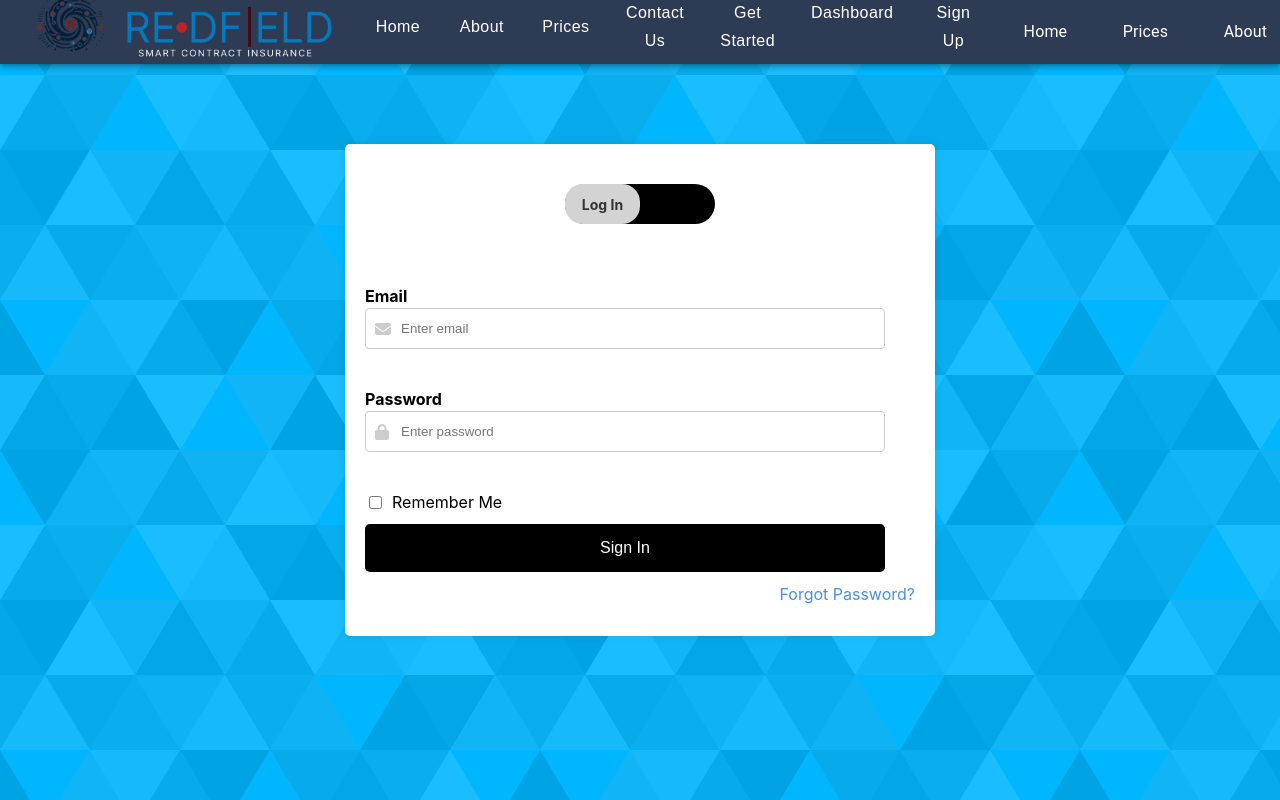
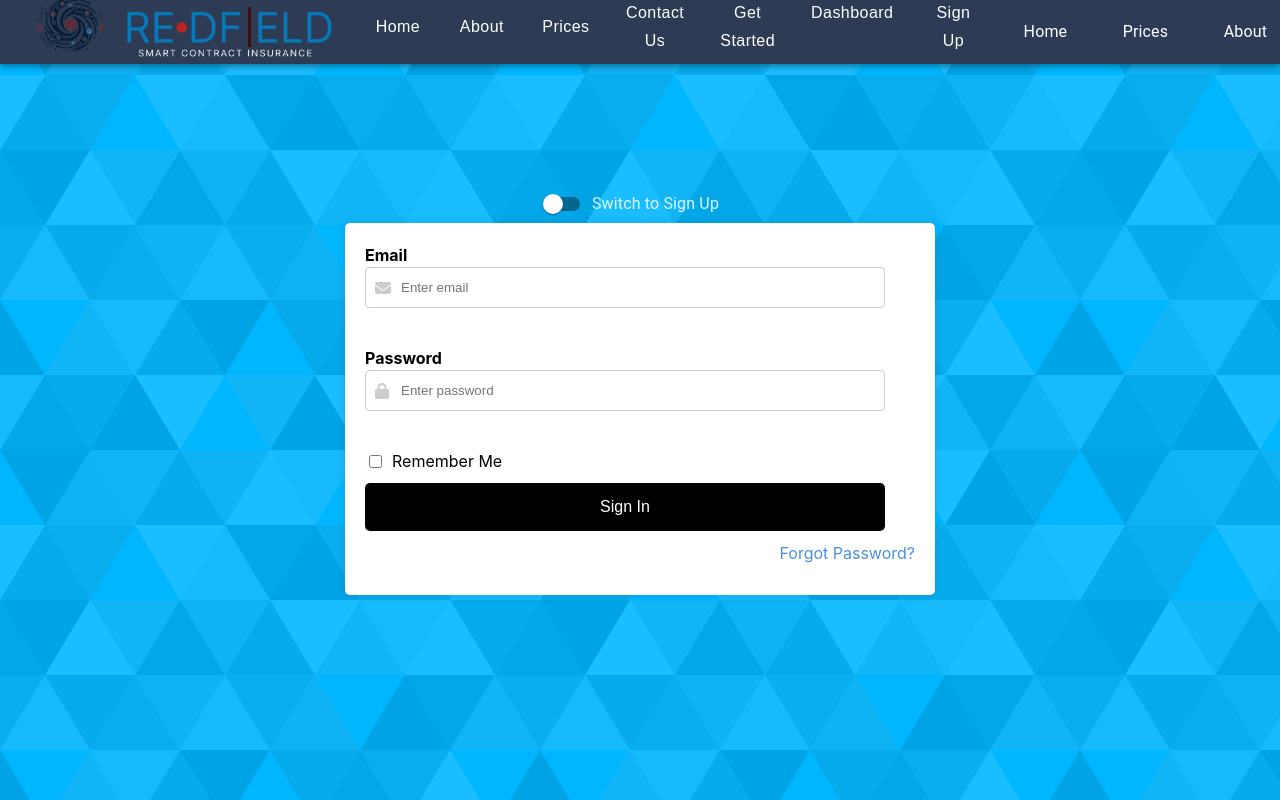
Before and after one commit to ControlYourPotatoes/redfield-react, a React (Vite) app: page /SignInUpForm in a window 1280 px wide. Built offline with nearby package versions, Linux system fonts and the light colour scheme; no server answers.

Commit message:
changed 3 files

```diff
--- a/src/components/pages/AccountMenu.tsx
+++ b/src/components/pages/AccountMenu.tsx
@@ -11,15 +11,25 @@ import Tooltip from '@mui/material/Tooltip';
 import PersonAdd from '@mui/icons-material/PersonAdd';
 import Settings from '@mui/icons-material/Settings';
 import Logout from '@mui/icons-material/Logout';
+import LogoutButton from './Logout';
+import PublicIcon from '@mui/icons-material/Public';
+import { useNavigate } from 'react-router-dom';
 
 export default function AccountMenu() {
   const [anchorEl, setAnchorEl] = React.useState<null | HTMLElement>(null);
   const open = Boolean(anchorEl);
+  const navigate = useNavigate();
+
   const handleClick = (event: React.MouseEvent<HTMLElement>) => {
     setAnchorEl(event.currentTarget);
   };
   const handleClose = () => {
     setAnchorEl(null);
+  };
+
+   // Define an event handler for navigating to the dashboard
+   const handleNavigateToDashboard = () => {
+    navigate('/Dashboard');
   };
   return (
     <React.Fragment>
@@ -75,12 +85,15 @@ export default function AccountMenu() {
         }}
         transformOrigin={{ horizontal: 'right', vertical: 'top' }}
         anchorOrigin={{ horizontal: 'right', vertical: 'bottom' }}
-      >
+        >
         <MenuItem onClick={handleClose}>
           <Avatar /> Profile
         </MenuItem>
-        <MenuItem onClick={handleClose}>
-          <Avatar /> My account
+        <MenuItem onClick={handleNavigateToDashboard}>
+        <ListItemIcon>
+            <PublicIcon fontSize="small" />
+          </ListItemIcon>
+          Dashboard
         </MenuItem>
         <Divider />
         <MenuItem onClick={handleClose}>
@@ -99,7 +112,7 @@ export default function AccountMenu() {
           <ListItemIcon>
             <Logout fontSize="small" />
           </ListItemIcon>
-          Logout
+          <LogoutButton/>
         </MenuItem>
       </Menu>
     </React.Fragment>
--- /dev/null
+++ b/src/components/pages/Logout.tsx
@@ -0,0 +1,23 @@
+import React from 'react';
+import { useNavigate } from 'react-router-dom';
+
+const LogoutButton = () => {
+  const navigate = useNavigate();
+
+  const handleLogout = () => {
+    // Clear the authentication token
+    localStorage.removeItem('authToken');
+
+    // Update any global state or context as necessary
+    // For example, if using a context to store user info or authentication state
+
+    // Redirect to login page or home
+    navigate('/login');
+  };
+
+  return (
+    <button onClick={handleLogout}>Logout</button>
+  );
+};
+
+export default LogoutButton;
--- a/src/components/pages/SignUpform.tsx
+++ b/src/components/pages/SignUpform.tsx
@@ -1,15 +1,16 @@
 import { useState } from 'react';
 import { Formik, Form, Field, ErrorMessage, FormikHelpers} from 'formik';
 import * as Yup from 'yup';
-import styled from 'styled-components';
+import styled, {css}from 'styled-components';
 import { FontAwesomeIcon } from '@fortawesome/react-fontawesome';
 import { faEnvelope, faLock, faUser, faPhone, faUserAlt } from '@fortawesome/free-solid-svg-icons';
 import axios from 'axios';
 import { useNavigate } from 'react-router-dom';
+import { FormControlLabel, Switch} from '@mui/material';
 
 
 type FormContainerProps = {
-  show: boolean;
+  $show?: boolean;
 };
 
 // Interfaces for the form values
@@ -51,9 +52,10 @@ height: 100vh;
 position: relative;
 `;
 
-const FormContainer =  styled.div<{ show?: boolean }>`
- opacity: ${({ show }) => (show ? 1 : 0)};
- display: ${({ show }) => (show ? 'flex' : 'none')};
+const FormContainer = styled.div<FormContainerProps>`
+  ${({ $show }) => css`
+    opacity: ${$show ? 1 : 0};
+    display: ${$show ? 'flex' : 'none'};
     flex-direction: column;
     transition: all 0.5s ease;
     width: 100%;
@@ -64,7 +66,8 @@ const FormContainer =  styled.div<{ show?: boolean }>`
     background-color: white;
     max-height: 890px;
     color: black;
- margin-bottom: 20px; /* Adjust spacing between form and button */
+    margin-bottom: 20px;
+  `}
 `;
 
 const InputWrapper = styled.div`
@@ -258,8 +261,8 @@ const forgotPasswordSchema = Yup.object().shape({
     const [LogInError, setLogInError] = useState('');
 
 
-  const toggleForm = () => {
-    setIsSignUp(!isSignUp);
+    const toggleForm = (event: React.ChangeEvent<HTMLInputElement>, checked: boolean) => {
+      setIsSignUp(checked);
       setShowForgotPassword(false);
     };
 
@@ -324,45 +327,40 @@ const forgotPasswordSchema = Yup.object().shape({
     paddingTop: isSignUp ? '150px' : '0', // Or any other value that suits your design
   };
 
- // Example onSubmit method for the sign-up form
- const handleSignUpSubmit = async (values: SignUpFormValues,
-  { setSubmitting }: FormikHelpers<SignUpFormValues>
-) => {
+
+
+    const handleSignUpSubmit = async (values: SignUpFormValues, { setSubmitting }: FormikHelpers<SignUpFormValues>) => {
       try {
-
-    const response = await axios.post('http://localhost:8080/api/signup', values);
-    console.log('Sign Up Success',values, response.data);
-    // Here you could redirect the user or show a success message
-    navigate('/dashboard');
-  }  catch (error: any) {
+        await axios.post('http://localhost:8080/api/signup', values);
+        navigate('/dashboard'); // Navigate to dashboard upon successful signup
+      } catch (error: any) {
         console.error('Sign Up Error', error?.response?.data || 'An error occurred');
-    setSignUpError('Failed to sign up. Please try again.');
       } finally {
         setSubmitting(false);
       }
     };
 
-  // Handle form submission for sign-in
-  const handleLoginSubmit = async (
-    values: LoginFormValues,
-    { setSubmitting }: FormikHelpers<LoginFormValues>
-  ) => {
+  //submit login
+    const handleLoginSubmit = async (values: LoginFormValues, { setSubmitting }: FormikHelpers<LoginFormValues>) => {
       try {
-      const response = await axios.post('http://localhost:8080/api/login', values);
-      console.log('Login Success', response.data);
-      // Handle successful login, e.g., navigate to dashboard or store JWT token
-      navigate('/dashboard');
+        await axios.post('http://localhost:8080/api/login', values);
+        navigate('/dashboard'); // Navigate to dashboard upon successful login
       } catch (error: any) {
         console.error('Login Error', error?.response?.data || 'An error occurred');
-      setLogInError('email already in system');
       } finally {
         setSubmitting(false);
       }
     };
 
   return (
-    <Container style={containerStyle}>
-      <FormContainer show={!isSignUp}>
+    <Container>
+      <FormControlLabel
+        control={<Switch checked={isSignUp} onChange={toggleForm} color="primary" />}
+        label={isSignUp ? 'Switch to Sign In' : 'Switch to Sign Up'}
+      />
+
+      {/* Log-In Form */}
+      <FormContainer $show={!isSignUp}>
         <Formik
           initialValues={initialValuesLogin}
           validationSchema={signInSchema}
@@ -370,11 +368,6 @@ const forgotPasswordSchema = Yup.object().shape({
         >
           {({ isSubmitting }) => (
             <Form>
-              <ToggleWrapper>
-               <ToggleContainer  onClick={toggleForm}>
-                <ToggleIndicator isSignUp={isSignUp} />
-               </ToggleContainer >
-              </ToggleWrapper>
               <StyledLabel>Email</StyledLabel>
               <InputWrapper>
                <Icon icon={faEnvelope} />
@@ -411,7 +404,8 @@ const forgotPasswordSchema = Yup.object().shape({
         </Formik>
       </FormContainer>
 
-      <FormContainer show={isSignUp}>
+            {/* Sign-Up Form */}
+      <FormContainer $show={isSignUp}>
         <Formik
           initialValues={initialValuesSignUp}
           validationSchema={signUpSchema}
@@ -419,11 +413,6 @@ const forgotPasswordSchema = Yup.object().shape({
         >
           {({ isSubmitting }) => (
             <Form>
-              <ToggleWrapper>
-               <ToggleContainer  onClick={toggleForm}>
-                <ToggleIndicator isSignUp={isSignUp} />
-               </ToggleContainer >
-              </ToggleWrapper>
               <StyledLabel>Email</StyledLabel>
               <InputWrapper>
               <Icon icon={faEnvelope} />
@@ -486,7 +475,6 @@ const forgotPasswordSchema = Yup.object().shape({
         </Formik>
       </FormContainer>
 
-
     </Container>
   );
 };
```
Lines whose indentation alone changed are shown as unchanged.
